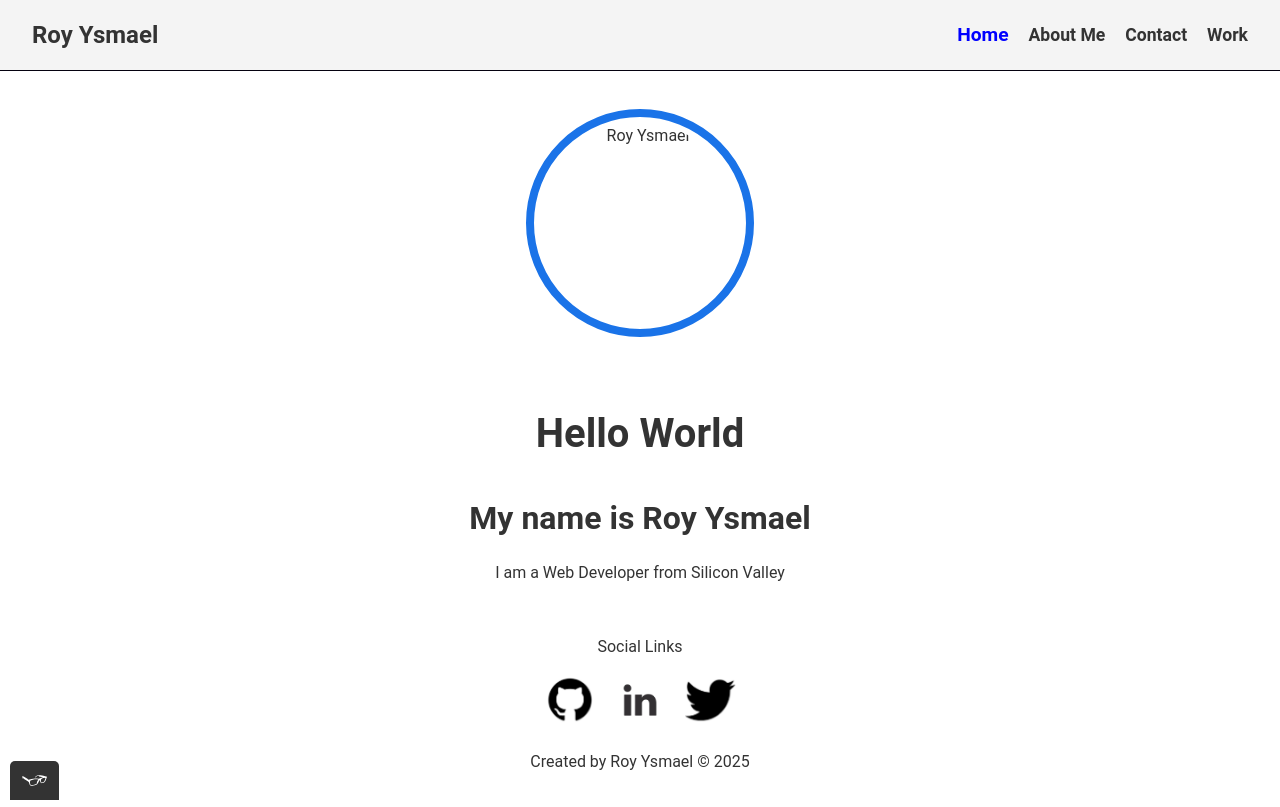
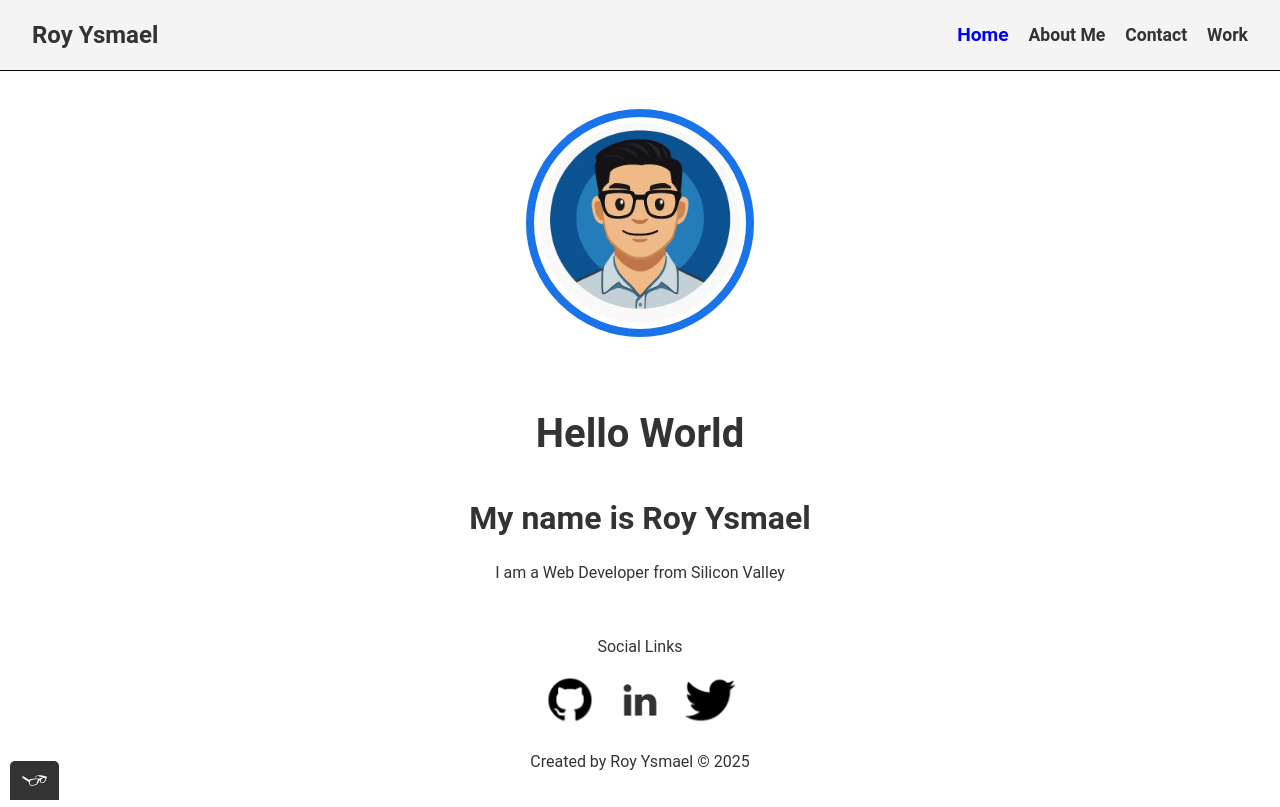
Before and after one commit to Royjysmael/portfolio-website, a plain HTML site: page index.html in a window 1280 px wide. Drawn offline with Linux system fonts and the light colour scheme.

Commit message:
Update index.html

```diff
--- a/index.html
+++ b/index.html
@@ -54,7 +54,7 @@
 
           <!-- Profile Image -->
           <img
-            src="img/logo rjy.png"
+            src="img/logo-rjy.png"
             class="logo-img"
             alt="Roy Ysmael"
             width="200"
```
